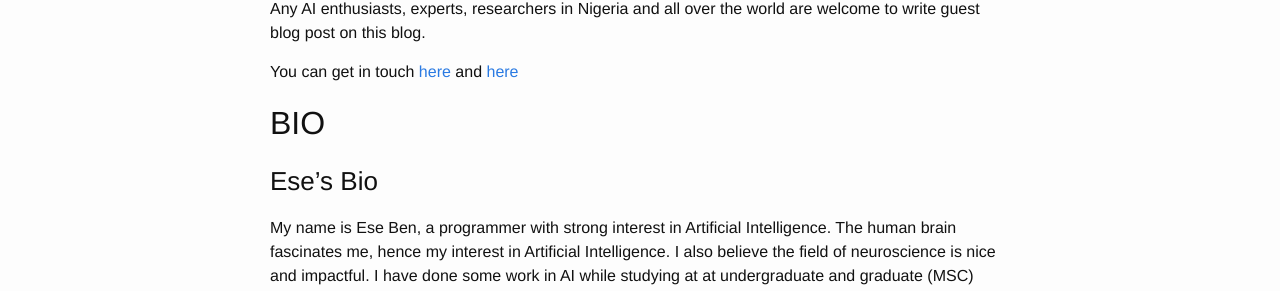
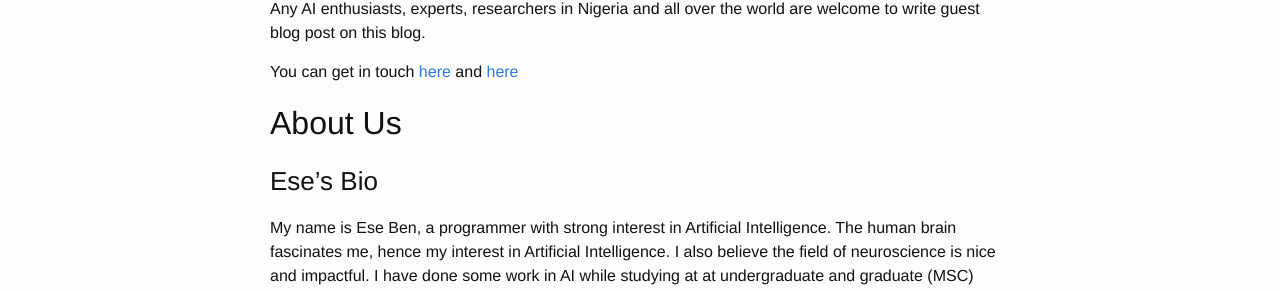
Before and after one commit to ai-ng/ai-ng.github.io, a Jekyll site: the page built from about.md, in a window 1280 px wide. Shown: the part 709-1000 px from the top of the page. Built offline with Jekyll 4.4.1, drawn with Linux system fonts in a browser that asks for light colours.

Commit message:
Update about.md

```diff
--- a/about.md
+++ b/about.md
@@ -6,7 +6,7 @@ permalink: /about/
 
 Hi,
 
-This blog is all about Aritificial Intelligence (AI) and its applicability to solving problems in Nigeria. The AI renaissance (which is currently all about supervised machine learning) is underway and we want to ensure that Nigeria is not left out. It is currently managed by two AI enthusiasts (See [below](#bio)).
+This blog is all about Aritificial Intelligence (AI) and its applicability to solving problems in Nigeria. The AI renaissance (which is currently all about supervised machine learning) is underway and we want to ensure that Nigeria is not left out. It is currently managed by two AI enthusiasts (See [below](#aboutus)).
 
 We will be blogging about current AI techniques that works as well as research into techniques that will power future AI systems. We understand that the current knowledge that has been produced by the recent surge of AI research can be applied to some pretty interesting problems today (e.g. language translation systems, better photo filters, some aspect of self driving, generating codes from UI design and so on). Hence we want to enable the use of such techniques to produce AI technologies for the Nigerian environment.
 
@@ -19,7 +19,9 @@ Any AI enthusiasts, experts, researchers in Nigeria and all over the world are w
 
 You can get in touch [here](mailto:wecodeanything@outlook.com) and [here](mailto:mikaelovi@gmail.com)
 
-## BIO
+
+
+## About Us
 ### Ese's Bio
 My name is Ese Ben, a programmer with strong interest in Artificial Intelligence. The human brain fascinates me, hence my interest in Artificial Intelligence. I also believe the field of neuroscience is nice and impactful. I have done some work in AI while studying at at undergraduate and graduate (MSC) levels, applying genetic algorithm to network security and neural network to machine vision. I am by no means an expert yet, but I am willing to share my understanding of AI.
 
```
